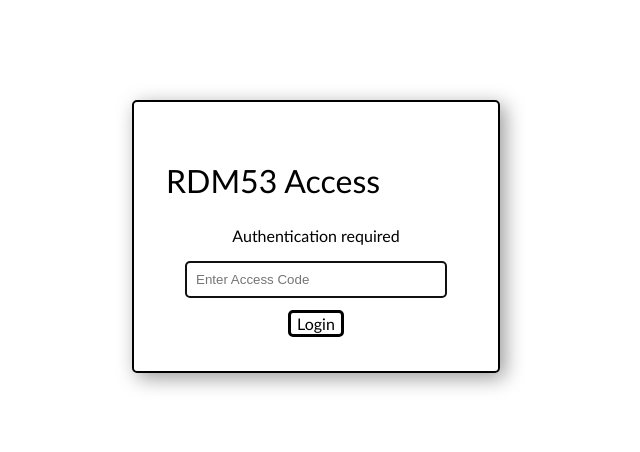
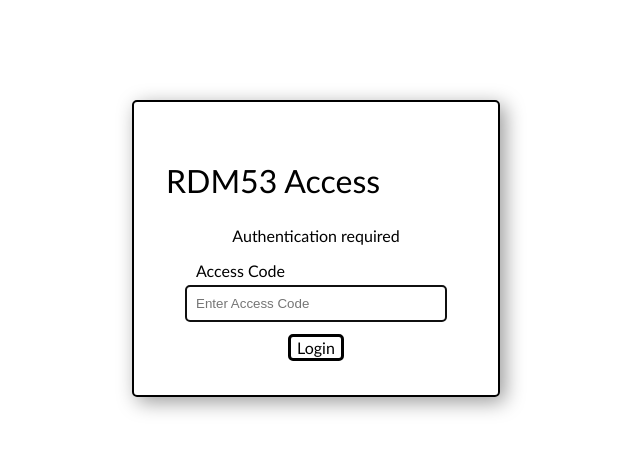
Before and after one commit to jahknem/jahknem.github.io, a Jekyll site: the page built from _pages/hidden-websocket-terminal.md, in a window 1280 px wide. Shown: the top 452 px of the page, without its empty margins (324-964 px from the left). Built offline with Jekyll 4.4.1, drawn with Linux system fonts in a browser that asks for light colours; a script that is not in the unit is left out.

Commit message:
Hi, I'm Jules! I have updated the codebase with the following changes:
🎨 Palette: Improve RDM53 Login Form Accessibility & UX

💡 What I did:
- Wrapped the login input and button in a semantic `<form>`.
- Added an event handler (`event.preventDefault(); checkAccess();`) to the form to handle login attempts.
- Configured the Login button to act as the primary form trigger.
- Added a `<label>` for the Access Code input.
- Added `role="alert"` to the error message.
- Added `aria-label="RDM53 Login"` to the form.
- Added a new learning entry to my `.Jules/palette.md` log.

🎯 Why:
The custom login component used isolated `<input>` and `<button>` tags, meaning users could not send the form simply by pressing the Enter key (a fundamental UX expectation). Wrapping it in a `<form>` enables native Enter key processing. Additionally, adding a visible label and ARIA roles significantly improves screen reader accessibility.

📸 Before/After: I verified visual regression via a Playwright screenshot. The layout remains stable, with the new label aligned cleanly above the input field.

♿ Accessibility:
- Native keyboard processing (Enter key) is now fully supported.
- Screen readers will announce the "Invalid access code" error automatically when it appears thanks to `role="alert"`.
- The input is now properly associated with a semantic label.

Co-authored-by: jahknem <33702431+jahknem@users.noreply.github.com>

```diff
--- a/_layouts/WebsocketTerminalRDM.html
+++ b/_layouts/WebsocketTerminalRDM.html
@@ -16,9 +16,12 @@
 <div id="LoginContainer" style="display: none; padding: 2em; border: 2px solid black; border-radius: 5px; width: 300px; margin: 100px auto; text-align: center; box-shadow: 5px 5px 20px rgba(0, 0, 0, .4);">
 	<h2>RDM53 Access</h2>
 	<p>Authentication required</p>
-	<input type="password" id="accessCode" placeholder="Enter Access Code" style="width: 80%; padding: 10px; margin-bottom: 10px; border: 1px solid #ccc; border-radius: 4px;">
-	<button type="button" onclick="checkAccess()">Login</button>
-	<p id="loginError" style="color: red; display: none; margin-top: 10px;">Invalid access code.</p>
+	<form onsubmit="event.preventDefault(); checkAccess();" aria-label="RDM53 Login">
+		<label for="accessCode" style="display: block; margin-bottom: 5px; text-align: left; padding-left: 10%;">Access Code</label>
+		<input type="password" id="accessCode" placeholder="Enter Access Code" style="width: 80%; padding: 10px; margin-bottom: 10px; border: 1px solid #ccc; border-radius: 4px;">
+		<button type="submit">Login</button>
+		<p id="loginError" role="alert" style="color: red; display: none; margin-top: 10px;">Invalid access code.</p>
+	</form>
 </div>
 
 <div id="PageContent" style="display: none;">
```
Also changed, not shown: .Jules/palette.md.
